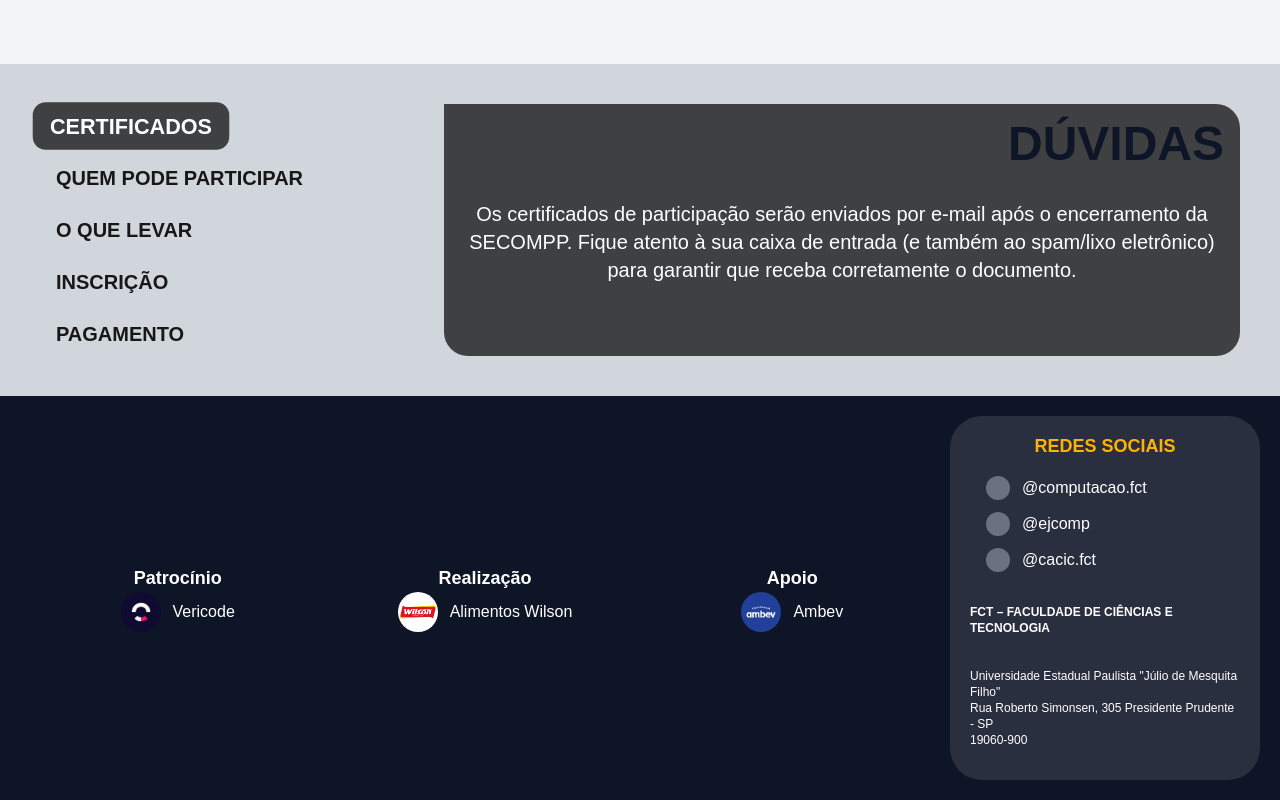
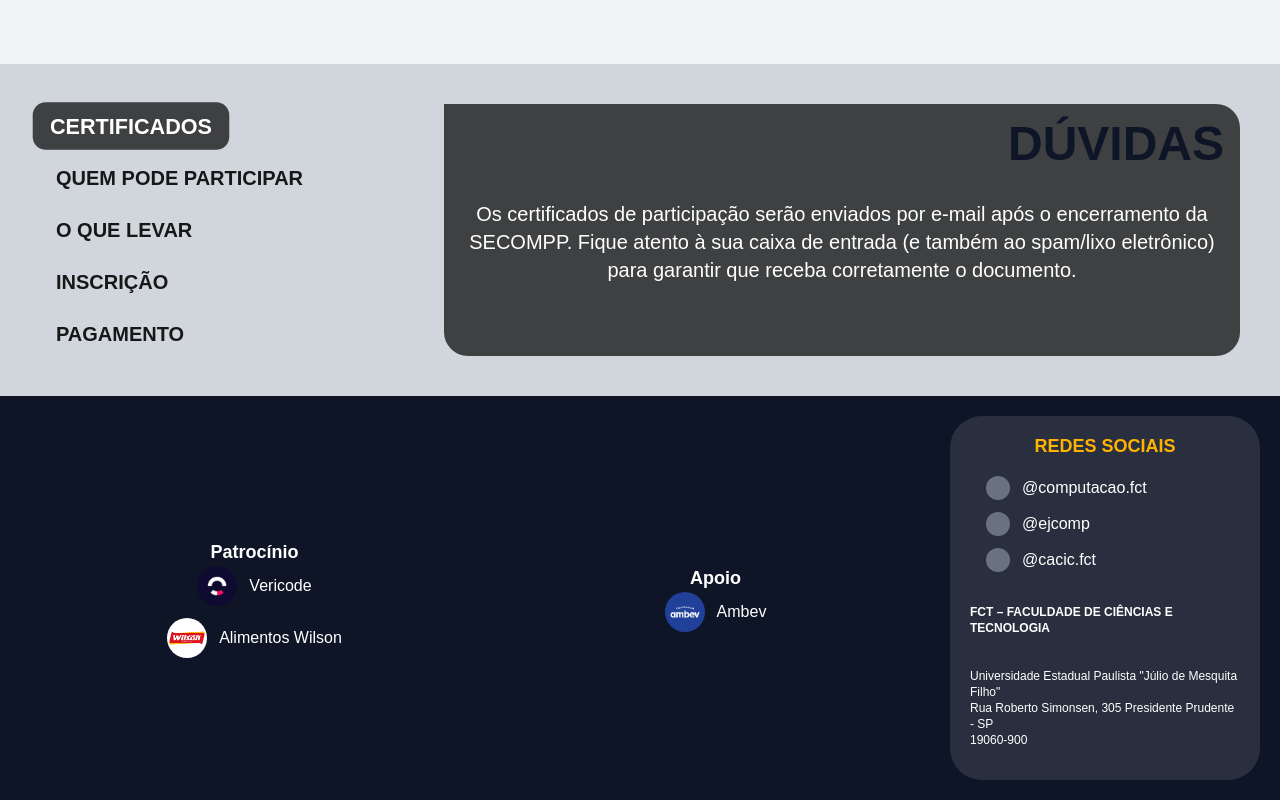
Before and after one commit to gabriellychm/site-secompp, a Next.js app: page / in a window 1280 px wide. Shown: the part 2944-3744 px from the top of the page. Built offline with nearby package versions, Linux system fonts and the light colour scheme.

Commit message:
wilson é patrocinio

```diff
--- a/src/app/components/Footer.tsx
+++ b/src/app/components/Footer.tsx
@@ -1,7 +1,7 @@
 export default function Footer() {
     return(
         <div className="bg-[#0E1526] p-5 grid grid-rows-2 lg:grid-rows-1 lg:grid-cols-4">
-            <div className="lg:col-span-3 grid sm:grid-cols-3 text-white items-center gap-4 m-3">
+            <div className="lg:col-span-3 grid sm:grid-cols-2 text-white items-center gap-4 m-3">
                 <div className="flex flex-col items-center">
                     <p className="font-bold text-lg">Patrocínio</p>
                     <div className="flex flex-col items-center gap-3">
@@ -9,14 +9,9 @@ export default function Footer() {
                             <img src="vericode.jpg" alt="Logo vericode" className="rounded-full size-10"/>
                             <a className={"hover:text-[#FFB300] hover:underline underline-offset-5 transition"} href="https://vericode.com.br/">Vericode</a>
                         </div>
-                    </div>
-                </div>
-                <div className="flex flex-col items-center">
-                    <p className="font-bold text-lg">Realização</p>
-                    <div className="flex flex-col items-center gap-3">
                         <div className="flex items-center gap-3">
-                            <img src="wilson.jpg" alt="Logo Alimentos Wilson" className="rounded-full size-10"/>
-                            <a className={"hover:text-[#FFB300] hover:underline underline-offset-5 transition"} href="https://www.alimentoswilson.com.br/marca/refresco-wilson.html">Alimentos Wilson</a>
+                            <img src="wilson.jpg" alt="Logo Wilson Alimentos" className="rounded-full size-10"/>
+                            <a className={"hover:text-[#FFB300] hover:underline underline-offset-5 transition"} href="https://www.alimentoswilson.com.br/">Alimentos Wilson</a>
                         </div>
                     </div>
                 </div>
```
